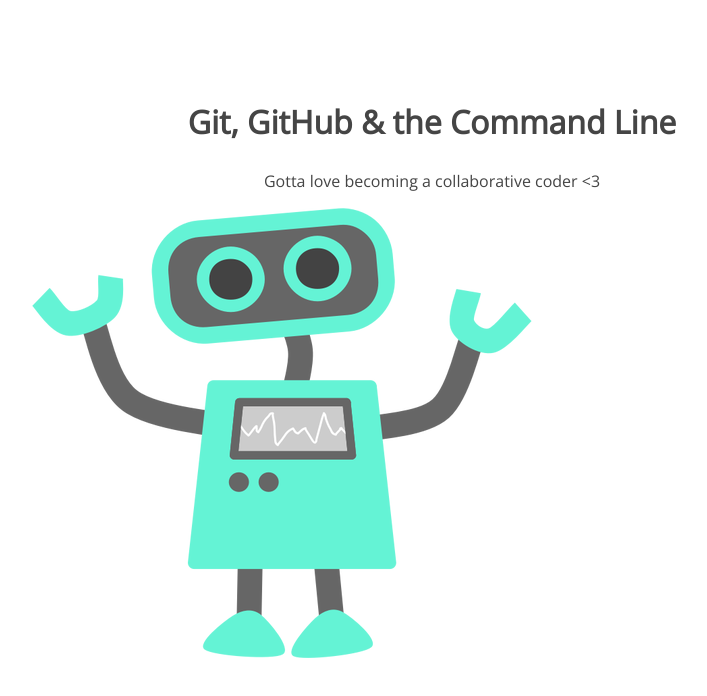
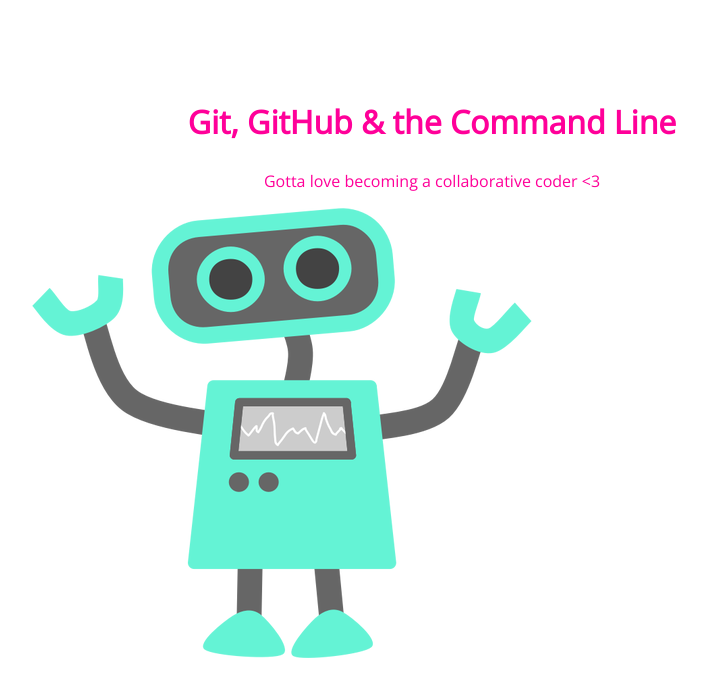
Before and after one commit to MartinaMartina/105-project, a plain HTML site: page index.html in a window 1280 px wide. Shown: the whole page, without its empty margins (208-915 px from the left). Drawn offline with nearby package versions, Linux system fonts and the light colour scheme.

Commit message:
my second commit ooh la la

```diff
--- a/css/style.css
+++ b/css/style.css
@@ -5,7 +5,7 @@
 section h1,
 section p {
 	text-align: center;
-	color: #454545;
+	color: #ff0099;
 }
 section h1 {
 	font: 32px 'Open Sans';
```
